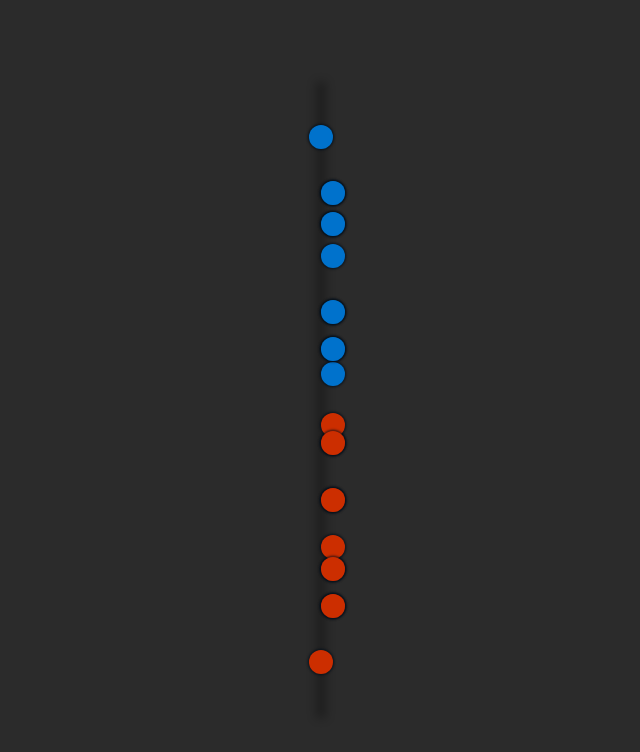
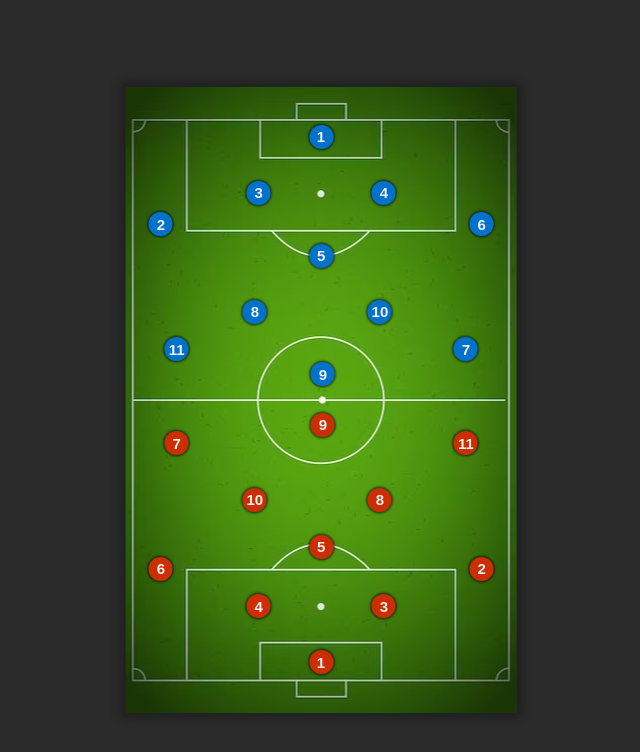
Before and after one commit to ericpedro15/prancheta-tatica, a plain HTML site: page index.html in a window 1280 px wide. Shown: the whole page, without its empty margins (319-959 px from the left). Drawn offline with Linux system fonts and the light colour scheme.

Commit message:
Update index.html

```diff
--- a/index.html
+++ b/index.html
@@ -1,5 +1,5 @@
 <!DOCTYPE html>
-<html lang="en">
+<html lang="pt-br">
 <head>
     <meta charset="UTF-8">
     <meta name="viewport" content="width=device-width, initial-scale=1.0">
@@ -9,40 +9,39 @@
     <link rel="icon" href="Imagens/icone.ico" type="image/x-icon">
 </head>
 <body>
-    <div id="container">
     <!-- <select class="formacao" id="time-um">
         <option value="433">4-3-3</option>
         <option value="4231">4-2-3-1</option>
     </select> -->
-        <div id="campo">
-            <div class="jogador" id="um-azul"></div>
-            <div class="jogador" id="dois-azul"></div>
-            <div class="jogador" id="tres-azul"></div>
-            <div class="jogador" id="quatro-azul"></div>
-            <div class="jogador" id="cinco-azul"></div>
-            <div class="jogador" id="seis-azul"></div>
-            <div class="jogador" id="sete-azul"></div>
-            <div class="jogador" id="oito-azul"></div>
-            <div class="jogador" id="nove-azul"></div>
-            <div class="jogador" id="dez-azul"></div>
-            <div class="jogador" id="onze-azul"></div>
-            <div class="jogador" id="um-vermelho"></div>
-            <div class="jogador" id="dois-vermelho"></div>
-            <div class="jogador" id="tres-vermelho"></div>
-            <div class="jogador" id="quatro-vermelho"></div>
-            <div class="jogador" id="cinco-vermelho"></div>
-            <div class="jogador" id="seis-vermelho"></div>
-            <div class="jogador" id="sete-vermelho"></div>
-            <div class="jogador" id="oito-vermelho"></div>
-            <div class="jogador" id="nove-vermelho"></div>
-            <div class="jogador" id="dez-vermelho"></div>
-            <div class="jogador" id="onze-vermelho"></div>
+    <div id="container">
+        <img id="campo" src="Imagens/campo.jpg" alt="">
+        <div class="jogador" id="um-azul">1</div>
+        <div class="jogador" id="dois-azul">2</div>
+        <div class="jogador" id="tres-azul">3</div>
+        <div class="jogador" id="quatro-azul">4</div>
+        <div class="jogador" id="cinco-azul">5</div>
+        <div class="jogador" id="seis-azul">6</div>
+        <div class="jogador" id="sete-azul">7</div>
+        <div class="jogador" id="oito-azul">8</div>
+        <div class="jogador" id="nove-azul">9</div>
+        <div class="jogador" id="dez-azul">10</div>
+        <div class="jogador" id="onze-azul">11</div>
+        <div class="jogador" id="um-vermelho">1</div>
+        <div class="jogador" id="dois-vermelho">2</div>
+        <div class="jogador" id="tres-vermelho">3</div>
+        <div class="jogador" id="quatro-vermelho">4</div>
+        <div class="jogador" id="cinco-vermelho">5</div>
+        <div class="jogador" id="seis-vermelho">6</div>
+        <div class="jogador" id="sete-vermelho">7</div>
+        <div class="jogador" id="oito-vermelho">8</div>
+        <div class="jogador" id="nove-vermelho">9</div>
+        <div class="jogador" id="dez-vermelho">10</div>
+        <div class="jogador" id="onze-vermelho">11</div>
     </div>
     <!-- <select class="formacao" id="time-dois">
         <option value="433">4-3-3</option>
         <option value="4231">4-2-3-1</option>
     </select> -->
-    </div>
     <script src="script.js"></script>
 </body>
 </html>
```
Lines whose indentation alone changed are shown as unchanged.
